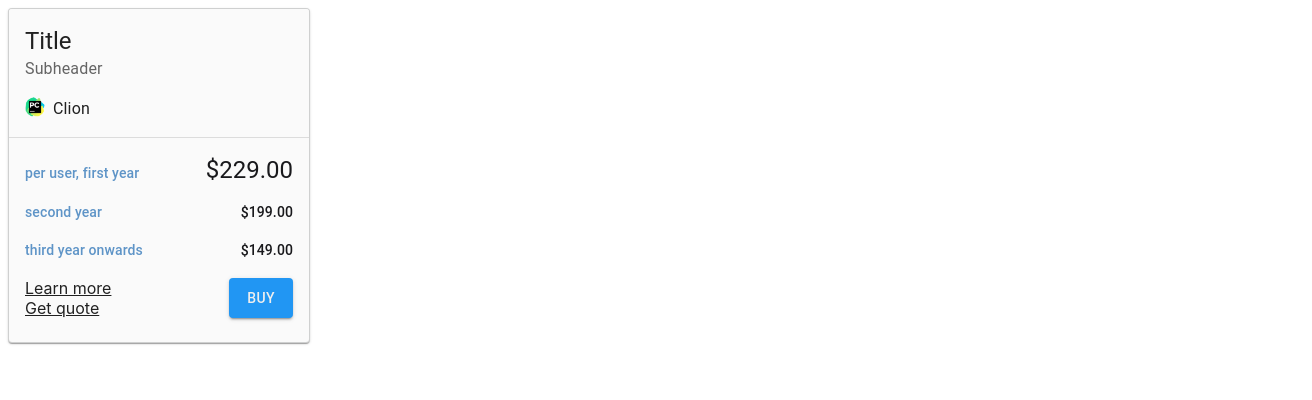
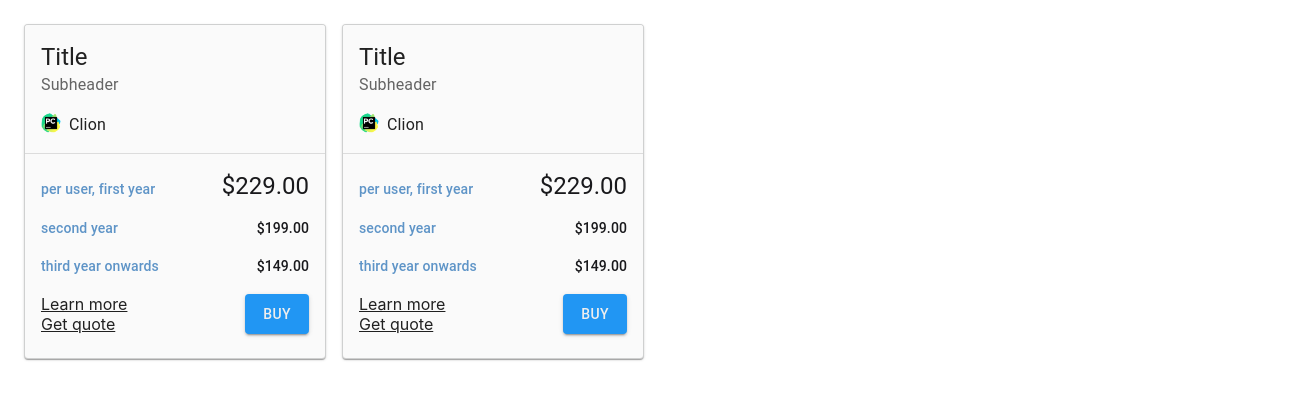
Before and after one commit to BenCheng2/reactsoftwarestore, a React (Create React App) app: page / in a window 1280 px wide. Shown: the top 400 px of the page, 1312 px wide, since content can reach past the window. Built offline with nearby package versions, Linux system fonts and the light colour scheme.

Commit message:
feat(Pages): Setting up the grid in homepage

```diff
--- a/src/pages/Home/homepage.tsx
+++ b/src/pages/Home/homepage.tsx
@@ -1,10 +1,45 @@
 import React from 'react'
 import Product from "../../components/Product";
+import {Grid} from "@mui/material";
+
+const products = [
+    {
+        title: 'Clion',
+        subheader: 'IDE',
+        iconAddress: './pycharm.png',
+        product: 'Clion',
+        firstYearPrice: '$200',
+        secondYearPrice: '$400',
+        thirdYearPrice: '$600',
+        learnMore: '',
+        getQuote: '',
+        buyLink: '',
+    },
+    {
+        title: 'Jetbrain',
+        subheader: 'IDE',
+        iconAddress: './pycharm.png',
+        product: 'Clion',
+        firstYearPrice: '$200',
+        secondYearPrice: '$400',
+        thirdYearPrice: '$600',
+        learnMore: '',
+        getQuote: '',
+        buyLink: '',
+    },
+];
 
 const Homepage = () => {
     return (
         <div>
-            <Product />
+            <Grid container spacing={2} sx={{m:2}}>
+                {products.map((product) => {
+                    return (
+                        <Product key={product.title} {...product}/>
+                    )
+                })}
+
+            </Grid>
         </div>
     )
 }
```
